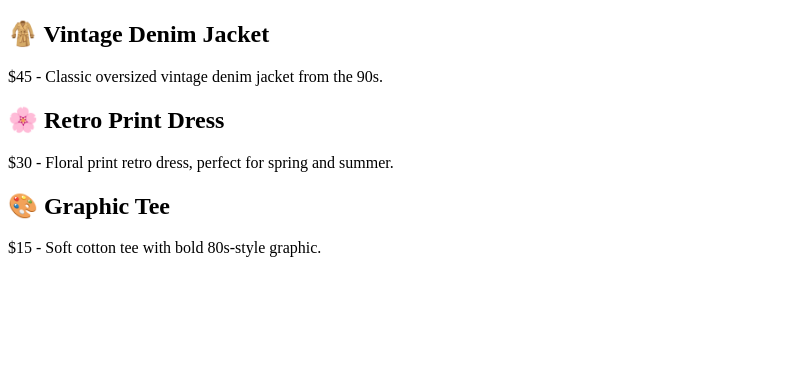
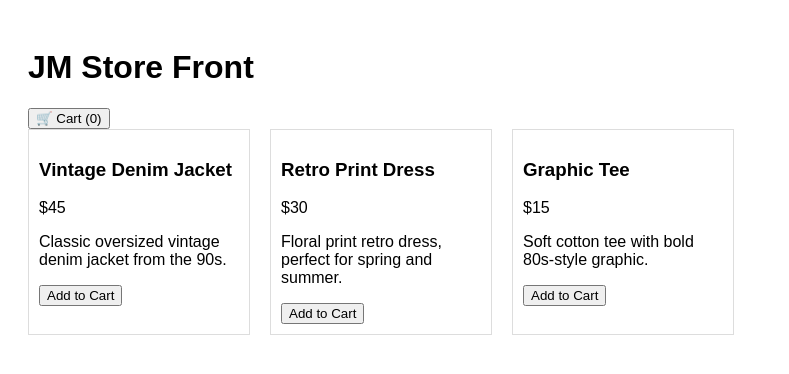
Before and after one commit to JMstorefront2025/jmstorefront, a Next.js app: page / in a window 1280 px wide. Shown: the top 374 px of the page, without its empty margins (0-789 px from the left). Built offline with nearby package versions, Linux system fonts and the light colour scheme.

Commit message:
Add full storefront with cart logic

```diff
--- a/src/JMStorefront.jsx
+++ b/src/JMStorefront.jsx
@@ -1,14 +1,57 @@
+import { useState } from "react";
+
 export default function JMStorefront() {
+  const [cart, setCart] = useState([]);
+  const [showCart, setShowCart] = useState(false);
+
+  const products = [
+    { id: 1, name: "Vintage Denim Jacket", price: 45, image: "/jacket.jpg", description: "Classic oversized vintage denim jacket from the 90s." },
+    { id: 2, name: "Retro Print Dress", price: 30, image: "/dress.jpg", description: "Floral print retro dress, perfect for spring and summer." },
+    { id: 3, name: "Graphic Tee", price: 15, image: "/tee.jpg", description: "Soft cotton tee with bold 80s-style graphic." },
+  ];
+
+  const addToCart = (product) => {
+    setCart([...cart, product]);
+  };
+
+  const total = cart.reduce((acc, item) => acc + item.price, 0);
+
+  const handleCheckout = () => {
+    alert("Stripe checkout would be triggered here.");
+  };
+
   return (
-    <div>
-      <h2>🧥 Vintage Denim Jacket</h2>
-      <p>$45 - Classic oversized vintage denim jacket from the 90s.</p>
-
-      <h2>🌸 Retro Print Dress</h2>
-      <p>$30 - Floral print retro dress, perfect for spring and summer.</p>
-
-      <h2>🎨 Graphic Tee</h2>
-      <p>$15 - Soft cotton tee with bold 80s-style graphic.</p>
+    <div style={{ fontFamily: "Arial, sans-serif", padding: "20px" }}>
+      <h1>JM Store Front</h1>
+      <button onClick={() => setShowCart(!showCart)}>
+        🛒 Cart ({cart.length})
+      </button>
+      {showCart && (
+        <div style={{ background: "#f5f5f5", padding: "10px", margin: "10px 0" }}>
+          <h2>Your Cart</h2>
+          {cart.length === 0 ? (
+            <p>Cart is empty.</p>
+          ) : (
+            <ul>
+              {cart.map((item, idx) => (
+                <li key={idx}>{item.name} - ${item.price}</li>
+              ))}
+              <li><strong>Total: ${total}</strong></li>
+            </ul>
+          )}
+          <button onClick={handleCheckout}>Checkout</button>
+        </div>
+      )}
+      <div style={{ display: "flex", gap: "20px", flexWrap: "wrap" }}>
+        {products.map((product) => (
+          <div key={product.id} style={{ border: "1px solid #ddd", padding: "10px", width: "200px" }}>
+            <h3>{product.name}</h3>
+            <p>${product.price}</p>
+            <p>{product.description}</p>
+            <button onClick={() => addToCart(product)}>Add to Cart</button>
+          </div>
+        ))}
+      </div>
     </div>
   );
 }
```
